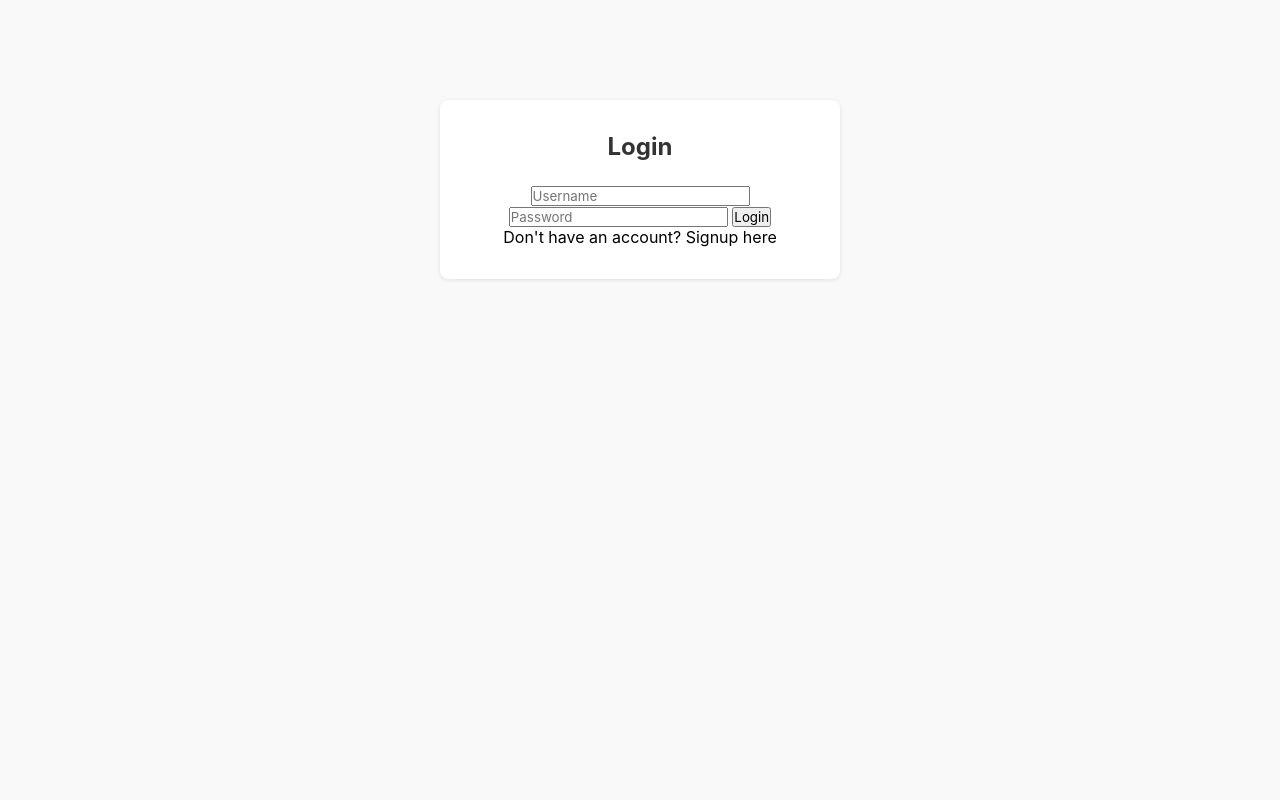
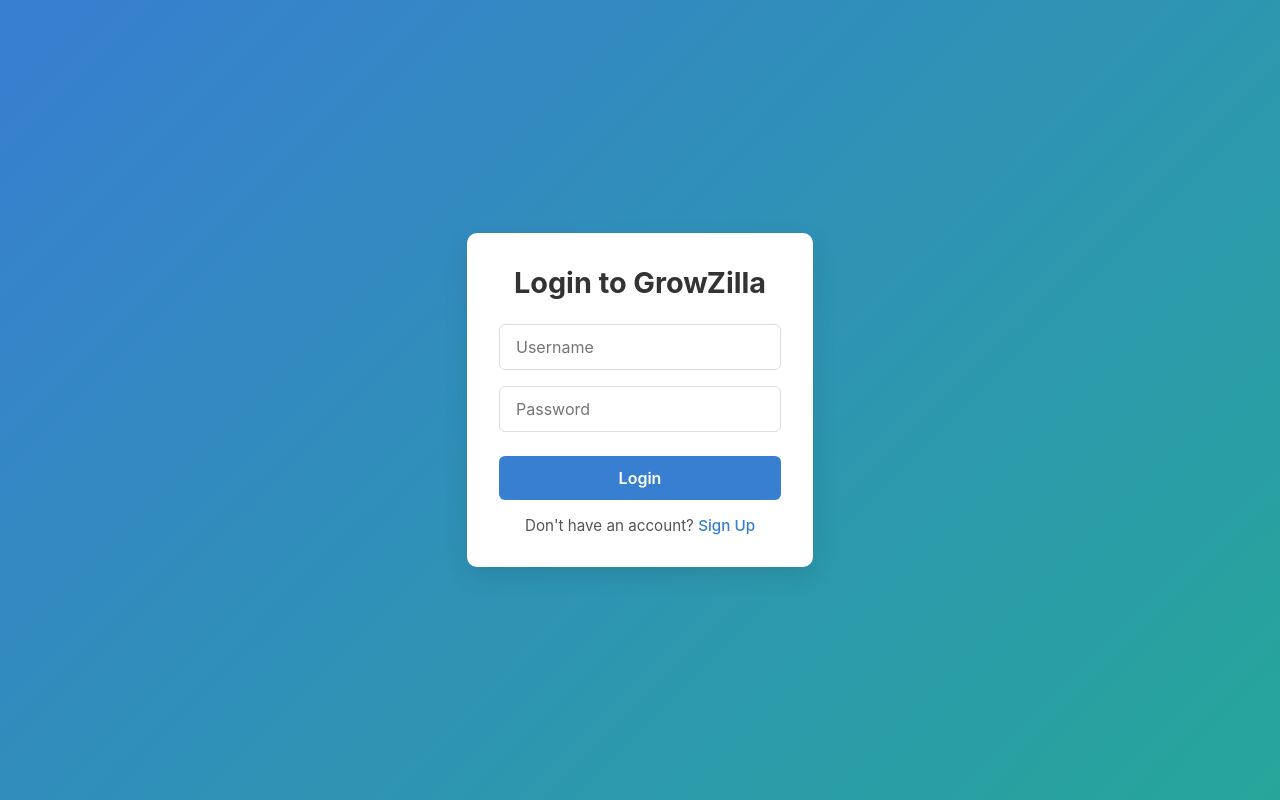
Before and after one commit to akshat60github/growzilla, a plain HTML site: page login.html in a window 1280 px wide. Drawn offline with Linux system fonts and the light colour scheme.

Commit message:
login,signup beautified

```diff
--- a/login.html
+++ b/login.html
@@ -3,18 +3,18 @@
 <head>
   <meta charset="UTF-8" />
   <meta name="viewport" content="width=device-width, initial-scale=1.0"/>
-  <title>Login</title>
+  <title>Login | GrowZilla</title>
   <link rel="stylesheet" href="styles.css" />
 </head>
-<body>
+<body class="auth-body">
   <div class="auth-container">
-    <h2>Login</h2>
+    <h2>Login to GrowZilla</h2>
     <form id="loginForm">
-      <input type="text" id="login-username" placeholder="Username" required />
-      <input type="password" id="login-password" placeholder="Password" required />
-      <button type="submit">Login</button>
+      <input type="text" id="login-username" placeholder="Username" required class="auth-input" />
+      <input type="password" id="login-password" placeholder="Password" required class="auth-input" />
+      <button type="submit" class="auth-button">Login</button>
     </form>
-    <p>Don't have an account? <a href="signup.html">Signup here</a></p>
+    <p>Don't have an account? <a href="signup.html">Sign Up</a></p>
   </div>
   <script src="auth.js"></script>
 </body>
--- a/styles.css
+++ b/styles.css
@@ -985,3 +985,81 @@ a {
 .logout-button:hover {
     background-color: #d93c3c;
 }
+
+
+.auth-container {
+    max-width: 400px;
+    margin: 100px auto;
+    padding: 2rem;
+    background: white;
+    border-radius: 10px;
+    box-shadow: 0 8px 24px rgba(0, 0, 0, 0.1);
+    text-align: center;
+    position: relative;
+    z-index: 2;
+}
+
+body.auth-body {
+    background: linear-gradient(135deg, #387ed1, #26a69a);
+    font-family: 'Segoe UI', sans-serif;
+    min-height: 100vh;
+    display: flex;
+    align-items: center;
+    justify-content: center;
+}
+
+.auth-container h2 {
+    margin-bottom: 1.5rem;
+    color: #333;
+    font-size: 1.8rem;
+}
+
+.auth-input {
+    display: block;
+    width: 100%;
+    padding: 0.75rem 1rem;
+    margin-bottom: 1rem;
+    border: 1px solid #ddd;
+    border-radius: 6px;
+    font-size: 1rem;
+    transition: border 0.2s ease;
+}
+
+.auth-input:focus {
+    border-color: #387ed1;
+    outline: none;
+}
+
+.auth-button {
+    padding: 0.75rem;
+    width: 100%;
+    background-color: #387ed1;
+    color: white;
+    border: none;
+    border-radius: 6px;
+    font-weight: 600;
+    font-size: 1rem;
+    cursor: pointer;
+    transition: background-color 0.3s ease;
+    margin-top: 0.5rem;
+}
+
+.auth-button:hover {
+    background-color: #2f6db0;
+}
+
+.auth-container p {
+    margin-top: 1rem;
+    font-size: 0.95rem;
+    color: #555;
+}
+
+.auth-container a {
+    color: #387ed1;
+    text-decoration: none;
+    font-weight: 500;
+}
+
+.auth-container a:hover {
+    text-decoration: underline;
+}
```
Also changed, not shown: dashboard.html (+2 -2 lines), signup.html (+7 -7 lines).
